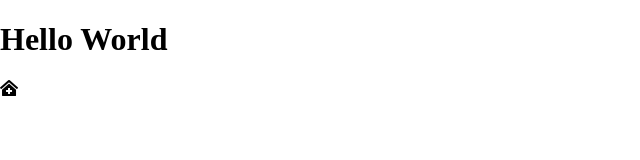
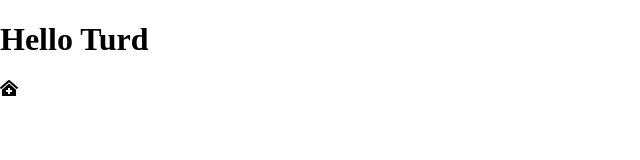
Before and after one commit to doddphd/template, a plain HTML site: page index.html in a window 1280 px wide. Shown: the full height of the page, 0-640 px from the left. Drawn offline with Linux system fonts and the light colour scheme.

Commit message:
hellow turd

```diff
--- a/index.html
+++ b/index.html
@@ -9,7 +9,7 @@
 
 </head>
 <body>
-    <h1>Hello World</h1>
+    <h1>Hello Turd</h1>
     <i class="fas fa-clinic-medical"></i>
  <!-- Script -->
  <script src="script.js"></script>
```
